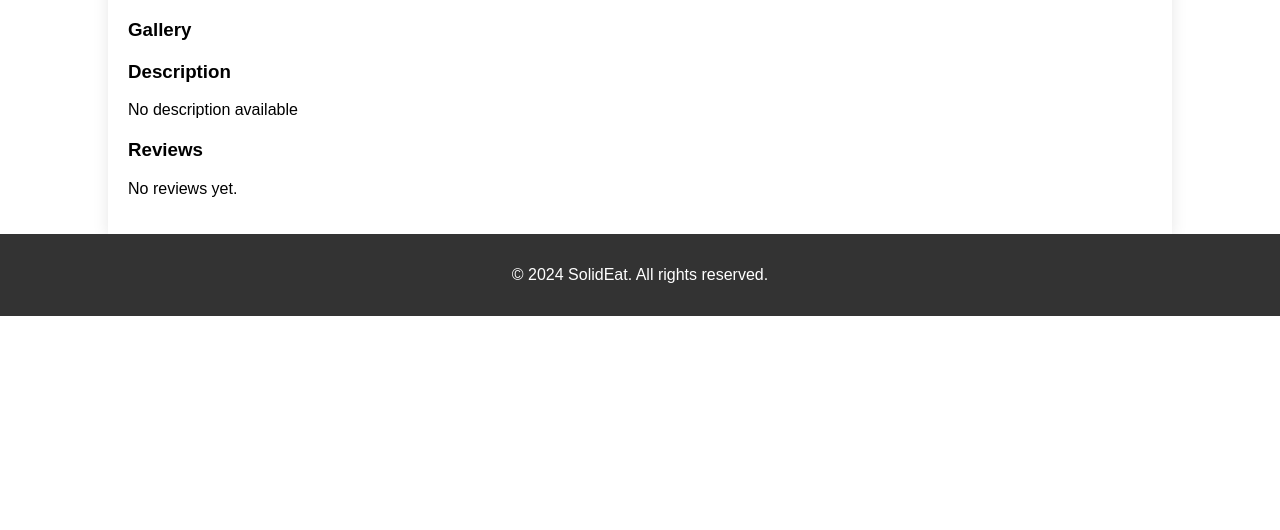
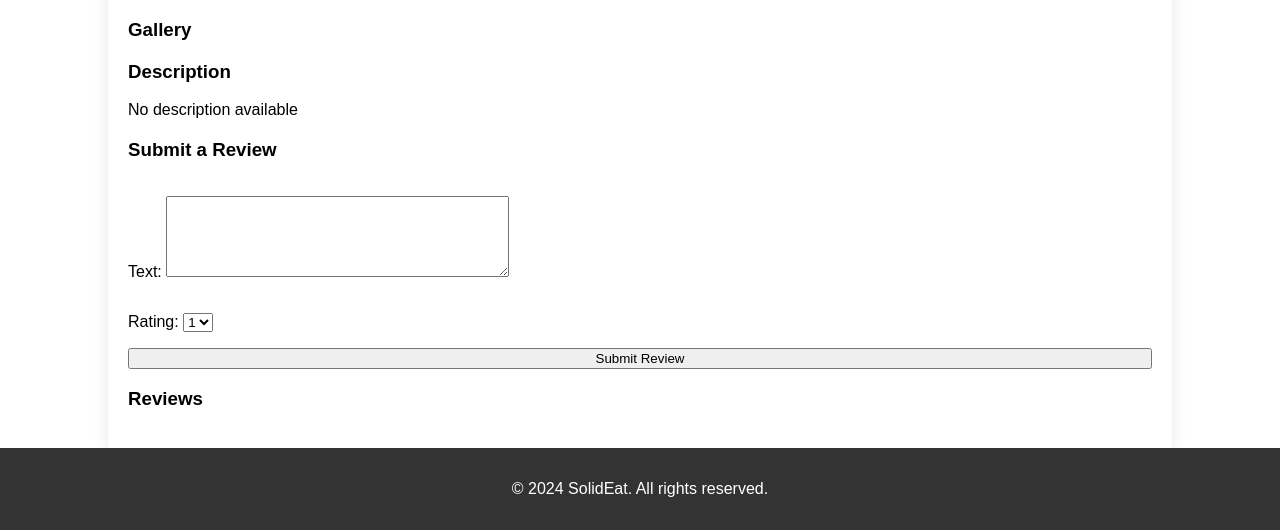
Before and after one commit to Ozomozyan/SolidEat, a Django app: page /booking/restaurant/2/ in a window 1280 px wide. Shown: the part 814-1344 px from the top of the page. Before the commit the page ends 1130 px from the top, so only its background shows below. Run offline with Django 5.2, Linux system fonts and the light colour scheme; data comes from the database, SQL or seed files in the repository; both versions use the stored data as it was after the commit.

Commit message:
Improvements and additional functions
Management function improved and review function added

```diff
--- a/SolidEat/urls.py
+++ b/SolidEat/urls.py
@@ -20,11 +20,13 @@ from booking import views as booking_views
 from django.contrib.auth import views as auth_views
 
 
+
 urlpatterns = [
     path('admin/', admin.site.urls),
     path('', booking_views.home, name='home'),
     path('login/', auth_views.LoginView.as_view(template_name='registration/login.html'), name='login'),
     path('logout/', auth_views.LogoutView.as_view(next_page='/'), name='logout'),
     path('register/', booking_views.register, name='register'),
+    path('profile/', booking_views.user_profile, name='user_profile'),
     path('booking/', include('booking.urls')),
 ]
--- a/booking/forms.py
+++ b/booking/forms.py
@@ -58,7 +58,8 @@ class RestaurantForm(ModelForm):
 class ReviewForm(ModelForm):
     class Meta:
         model = Review
-        fields = ['text']
+        fields = ['text', 'rating']
         widgets = {
             'text': Textarea(attrs={'cols': 40, 'rows': 5}),
+            'rating': Select(choices=[(i, str(i)) for i in range(1, 6)])
         }
--- a/booking/models.py
+++ b/booking/models.py
@@ -50,4 +50,8 @@ class Review(models.Model):
     restaurant = models.ForeignKey(Restaurant, on_delete=models.CASCADE, related_name='reviews')
     user = models.ForeignKey(settings.AUTH_USER_MODEL, on_delete=models.CASCADE, related_name='user_reviews')
     text = models.TextField()
+    rating = models.IntegerField(default=0, choices=[(i, str(i)) for i in range(1, 6)])  # Rating from 1 to 5
     date_posted = models.DateTimeField(auto_now_add=True)
+
+    def __str__(self):
+        return f"{self.user.username} review of {self.restaurant.name}: {self.rating}/5"
--- a/booking/urls.py
+++ b/booking/urls.py
@@ -1,7 +1,6 @@
 from django.urls import path
 from . import views
-from .views import manage_restaurant
-from .views import cancel_reservation
+from .views import manage_restaurant, user_profile_public, edit_review, delete_review, cancel_reservation, edit_reservation, delete_reservation
 
 urlpatterns = [
     path('restaurants/', views.list_restaurants, name='list_restaurants'),
@@ -9,5 +8,9 @@ urlpatterns = [
     path('restaurant/<int:restaurant_id>/reserve/', views.book_reservation, name='book_reservation'),
     path('restaurant/manage/<int:restaurant_id>/', manage_restaurant, name='manage_restaurant'),
     path('cancel_reservation/<int:reservation_id>/', views.cancel_reservation, name='cancel_reservation'),
-    path('profile/', views.user_profile, name='user_profile'),
+    path('user/<int:user_id>/', user_profile_public, name='user_profile_public'),
+    path('review/edit/<int:review_id>/', edit_review, name='edit_review'),
+    path('review/delete/<int:review_id>/', delete_review, name='delete_review'),
+    path('reservation/edit/<int:reservation_id>/', edit_reservation, name='edit_reservation'),
+    path('reservation/delete/<int:reservation_id>/', delete_reservation, name='delete_reservation'),
 ]
--- a/booking/views.py
+++ b/booking/views.py
@@ -4,7 +4,7 @@ from django.shortcuts import render, redirect, get_object_or_404
 from django.shortcuts import render
 from .models import Restaurant, Reservation, Review
 from django.contrib.auth.forms import UserCreationForm
-from django.contrib.auth import login
+from django.contrib.auth import get_user_model, login
 from .forms import ReservationForm
 from django.contrib.auth.models import Group
 from .forms import CustomUserCreationForm
@@ -15,13 +15,17 @@ from django.contrib.auth.decorators import login_required, user_passes_test
 from .forms import ReservationForm, ReviewForm
 from datetime import date, datetime, timedelta
 
+
 def home(request):
     return render(request, 'home.html')
 
 def restaurant_detail(request, restaurant_id):
     restaurant = get_object_or_404(Restaurant, id=restaurant_id)
+    reservation_form = ReservationForm()
+    review_form = ReviewForm()
+
     if request.method == 'POST':
-        if 'reserve' in request.POST:
+        if 'submit_reservation' in request.POST:
             reservation_form = ReservationForm(request.POST)
             if reservation_form.is_valid():
                 reservation = reservation_form.save(commit=False)
@@ -30,7 +34,9 @@ def restaurant_detail(request, restaurant_id):
                 reservation.save()
                 messages.success(request, 'Reservation made successfully!')
                 return redirect('restaurant_detail', restaurant_id=restaurant.id)
-        elif 'review' in request.POST:
+            else:
+                messages.error(request, 'Reservation form is invalid.')
+        elif 'submit_review' in request.POST:
             review_form = ReviewForm(request.POST)
             if review_form.is_valid():
                 review = review_form.save(commit=False)
@@ -39,9 +45,8 @@ def restaurant_detail(request, restaurant_id):
                 review.save()
                 messages.success(request, 'Review posted successfully!')
                 return redirect('restaurant_detail', restaurant_id=restaurant.id)
-    else:
-        reservation_form = ReservationForm()
-        review_form = ReviewForm()
+            else:
+                messages.error(request, 'Review form is invalid.')
 
     return render(request, 'booking/restaurant_detail.html', {
         'restaurant': restaurant,
@@ -130,22 +135,42 @@ def manager_check(user):
 @login_required
 @user_passes_test(manager_check)
 def manage_restaurant(request, restaurant_id):
-    # Ensure the restaurant belongs to the logged-in manager
-    restaurant = get_object_or_404(Restaurant, id=restaurant_id, manager=request.user)
+    restaurant = get_object_or_404(Restaurant, id=restaurant_id, manager=request.user)  # Ensure only the manager can access
+    form = RestaurantForm(request.POST or None, instance=restaurant)
 
-    if request.method == 'POST':
-        form = RestaurantForm(request.POST, instance=restaurant)
+    if request.method == 'POST' and 'update_restaurant' in request.POST:
         if form.is_valid():
             form.save()
             messages.success(request, 'Restaurant details updated successfully!')
             return redirect('manage_restaurant', restaurant_id=restaurant.id)
-    else:
-        form = RestaurantForm(instance=restaurant)
+
+    reservations = Reservation.objects.filter(restaurant=restaurant).order_by('date')
 
     return render(request, 'booking/manage_restaurant.html', {
+        'restaurant': restaurant,
         'form': form,
-        'restaurant': restaurant
+        'reservations': reservations,
     })
+
+
+@login_required
+def edit_reservation(request, reservation_id):
+    reservation = get_object_or_404(Reservation, id=reservation_id, restaurant__manager=request.user)
+    form = ReservationForm(request.POST or None, instance=reservation)
+    if form.is_valid():
+        form.save()
+        messages.success(request, 'Reservation updated successfully!')
+        return redirect('manage_restaurant', restaurant_id=reservation.restaurant.id)
+    return render(request, 'booking/edit_reservation.html', {'form': form})
+
+@login_required
+def delete_reservation(request, reservation_id):
+    reservation = get_object_or_404(Reservation, id=reservation_id, restaurant__manager=request.user)
+    restaurant_id = reservation.restaurant.id
+    reservation.delete()
+    messages.success(request, 'Reservation deleted successfully!')
+    return redirect('manage_restaurant', restaurant_id=restaurant_id)
+
 
 @login_required
 def cancel_reservation(request, reservation_id):
@@ -156,3 +181,42 @@ def cancel_reservation(request, reservation_id):
     else:
         messages.error(request, "Past reservations cannot be cancelled or deleted.")
     return redirect('user_profile')
+
+
+User = get_user_model()  # Correct way to get the User model
+
+@login_required
+def user_profile_public(request, user_id):
+    user_profile = get_object_or_404(User, pk=user_id)  # Now correctly using the custom User model
+    reservations = Reservation.objects.filter(user=user_profile).order_by('-date')
+    reviews = Review.objects.filter(user=user_profile).order_by('-date_posted')
+    context = {
+        'user': user_profile,
+        'reservations': reservations,
+        'reviews': reviews,
+        'today': date.today(),
+    }
+    return render(request, 'booking/user_profile_public.html', context)
+
+
+@login_required
+def edit_review(request, review_id):
+    review = get_object_or_404(Review, id=review_id, user=request.user)  # Ensures that users can only edit their own reviews
+    if request.method == 'POST':
+        form = ReviewForm(request.POST, instance=review)
+        if form.is_valid():
+            form.save()
+            messages.success(request, 'Review updated successfully!')
+            return redirect('restaurant_detail', restaurant_id=review.restaurant.id)
+    else:
+        form = ReviewForm(instance=review)
+
+    return render(request, 'booking/edit_review.html', {'form': form})
+
+@login_required
+def delete_review(request, review_id):
+    review = get_object_or_404(Review, id=review_id, user=request.user)  # Ensures that users can only delete their own reviews
+    restaurant_id = review.restaurant.id
+    review.delete()
+    messages.success(request, 'Review deleted successfully!')
+    return redirect('restaurant_detail', restaurant_id=restaurant_id)
--- a/templates/booking/restaurant_detail.html
+++ b/templates/booking/restaurant_detail.html
@@ -27,15 +27,24 @@
         <p>{{ restaurant.description }}</p>
     </div>
     <div class="reviews">
+        <h3>Submit a Review</h3>
+        <form method="post" action="{% url 'restaurant_detail' restaurant.id %}">
+            {% csrf_token %}
+            {{ review_form.as_p }}
+            <button type="submit" name="submit_review">Submit Review</button>
+        </form>
+
         <h3>Reviews</h3>
         {% for review in restaurant.reviews.all %}
         <div class="review">
-            <strong>{{ review.user.username }}</strong>
-            <p>{{ review.content }}</p>
-            <span>Rating: {{ review.rating }}/5</span>
+            <p><strong>Review by:</strong> <a href="{% url 'user_profile_public' user_id=review.user.id %}">{{ review.user.username }}</a></p>
+            <p><strong>Rating:</strong> {{ review.rating }}/5</p>
+            <p>{{ review.text }}</p>
+            {% if request.user == review.user %}
+            <a href="{% url 'edit_review' review_id=review.id %}">Edit</a> |
+            <a href="{% url 'delete_review' review_id=review.id %}" onclick="return confirm('Are you sure?')">Delete</a>
+            {% endif %}
         </div>
-        {% empty %}
-        <p>No reviews yet.</p>
         {% endfor %}
     </div>
 </div>
```
Also changed, not shown: templates/booking/edit_reservation.html (added, +10 -0 lines), templates/booking/edit_review.html (added, +10 -0 lines), templates/booking/manage_restaurant.html (+29 -2 lines), templates/booking/user_profile.html (+9 -0 lines), templates/booking/user_profile_public.html (added, +29 -0 lines), booking/migrations/0007_review_rating.py (added), db.sqlite3.
